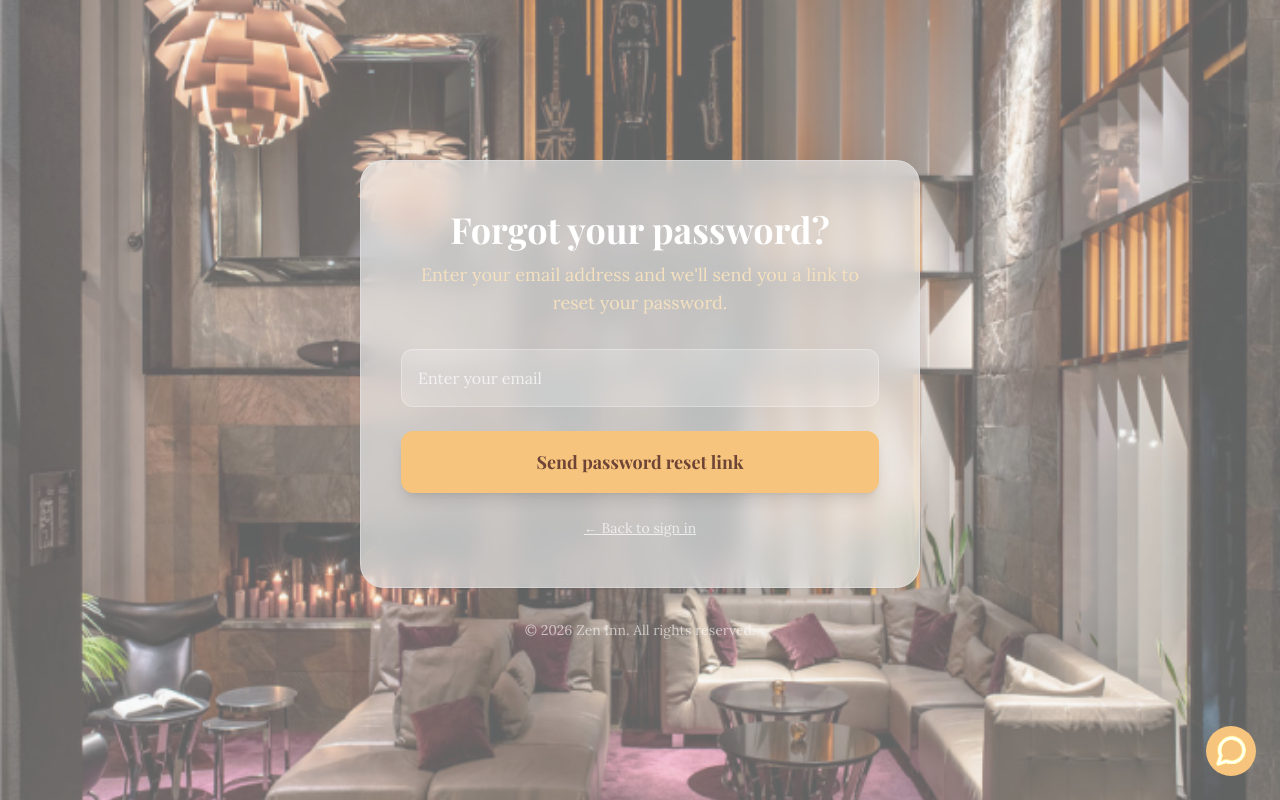
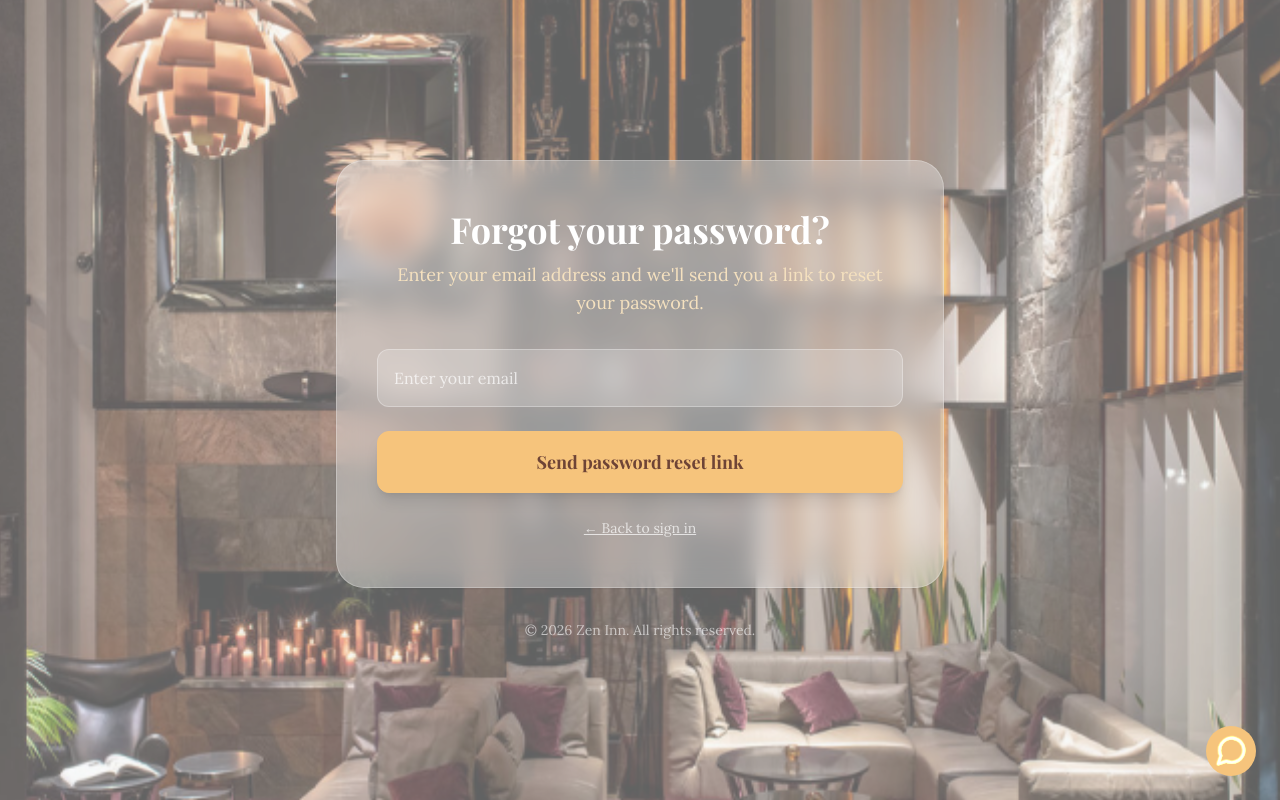
Before and after one commit to zen-inn-uit/zen-inn-web, a Next.js app: page /reset-password in a window 1280 px wide. Built offline with nearby package versions, Linux system fonts and the light colour scheme.

Commit message:
update: background

```diff
--- a/components/auth/AuthCard.tsx
+++ b/components/auth/AuthCard.tsx
@@ -8,7 +8,15 @@ interface AuthCardProps {
 
 export default function AuthCard({ children }: AuthCardProps) {
     return (
-        <div className="backdrop-blur-md bg-gray-50/60 rounded-3xl border border-gray-200/50 shadow-sm py-10 px-8 md:py-12 md:px-10">
+        <div
+            className="backdrop-blur-md border shadow-sm w-full"
+            style={{
+                backgroundColor: 'rgba(255, 255, 255, 0.35)',
+                borderColor: 'rgba(255, 255, 255, 0.25)',
+                borderRadius: '28px',
+                padding: '3rem 2.5rem'
+            }}
+        >
             {children}
         </div>
     );
--- a/components/auth/AuthLayout.tsx
+++ b/components/auth/AuthLayout.tsx
@@ -12,9 +12,11 @@ export default function AuthLayout({ children }: AuthLayoutProps) {
         <div className="min-h-screen relative flex items-center justify-center px-4 py-8">
             {/* Full-screen background image with light gray overlay */}
             <div
-                className="absolute inset-0 z-0 bg-cover bg-center"
+                className="absolute inset-0 z-0 bg-no-repeat"
                 style={{
                     backgroundImage: "url('/auth-bg.png')",
+                    backgroundSize: '110%',
+                    backgroundPosition: '50% 35%',
                     backgroundColor: "#e5e7eb" // Fallback color if image doesn't exist
                 }}
             >
@@ -22,7 +24,7 @@ export default function AuthLayout({ children }: AuthLayoutProps) {
             </div>
 
             {/* Main content */}
-            <div className="relative z-10 w-full" style={{ maxWidth: '560px' }}>
+            <div className="relative z-10 w-full max-w-[640px] px-4">
                 {children}
             </div>
 
```
